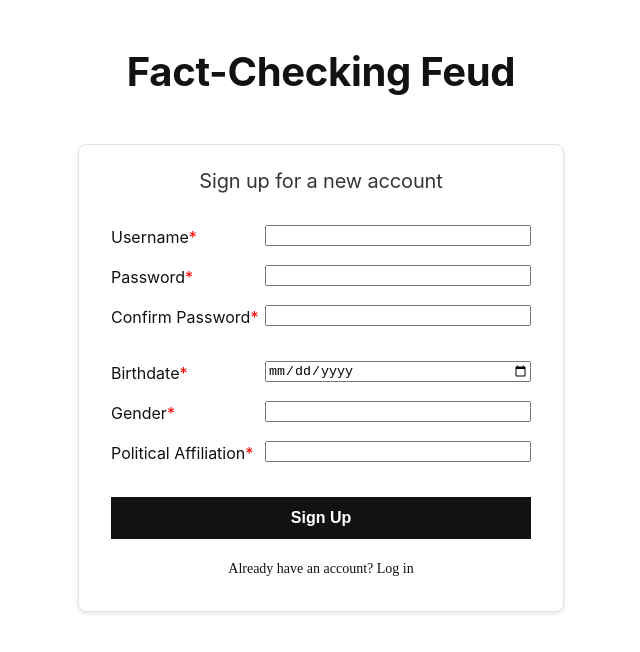
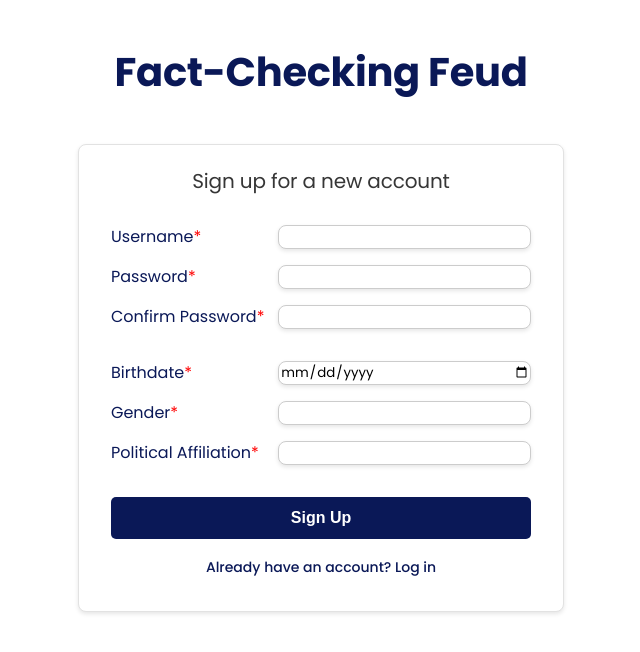
Before and after one commit to alexbadia1/CS567-UI, a React (Vite) app: page /signup in a window 1280 px wide. Shown: the top 652 px of the page, without its empty margins (319-959 px from the left). Built offline with nearby package versions, Linux system fonts and the light colour scheme.

Commit message:
login and sign up styling

```diff
--- a/src/components/Button/index.scss
+++ b/src/components/Button/index.scss
@@ -43,7 +43,9 @@
 }
 
 .primary-button {
-  @include button(rgb(18, 18, 18));
+  // @include button(rgb(18, 18, 18));
+  @include button(#0A1857);
+  border-radius: 5px;
 }
 
 .cancel-button {
--- a/src/index.scss
+++ b/src/index.scss
@@ -1,5 +1,7 @@
+@import url('https://fonts.googleapis.com/css2?family=Montserrat:ital,wght@0,100..900;1,100..900&family=Poppins:ital,wght@0,100;0,200;0,300;0,400;0,500;0,600;0,700;0,800;0,900;1,100;1,200;1,300;1,400;1,500;1,600;1,700;1,800;1,900&display=swap');
 :root {
-  font-family: Inter, system-ui, Avenir, Helvetica, Arial, sans-serif;
+  // font-family: Inter, system-ui, Avenir, Helvetica, Arial, sans-serif;
+  font-family: "Poppins","Montserrat", sans-serif;
   line-height: 1.5;
   font-weight: 400;
 
@@ -13,7 +15,8 @@
 
   --navbar-height: 48px;
   --color-content-secondary: hsla(0, 0%, 21.18%, 1);
-  --color-content-primary: #121212;
+  // --color-content-primary: #121212;
+  --color-content-primary: #0A1857;
   --border-color-primary: #e2e2e2;
 }
 
--- a/src/pages/Login/index.scss
+++ b/src/pages/Login/index.scss
@@ -71,7 +71,7 @@
     &__footer {
       &--login-link {
         color: var(--color-content-primary);
-        font-family: 'Fira Sans';
+        font-family: "Poppins","Montserrat", sans-serif;
         text-decoration: none;
         font-size: 14px;
         &:hover {
--- a/src/pages/Signup/index.scss
+++ b/src/pages/Signup/index.scss
@@ -32,6 +32,7 @@
       box-shadow: 0 2px 4px 0 rgba(0, 0, 0, 0.1);
       border: solid 1px var(--border-color-primary);
       border-radius: 8px;
+      margin-bottom:40px;
 
       &__title {
         font-size: 20px;
@@ -47,6 +48,7 @@
         justify-content: space-between;
         align-items: start;
         color: var(--color-content-primary);
+
 
         &__label {
           font-size: 16px;
@@ -71,7 +73,8 @@
     &__footer {
       &--login-link {
         color: var(--color-content-primary);
-        font-family: 'Fira Sans';
+        // font-family: 'Fira Sans';
+        font-family: "Poppins","Montserrat", sans-serif;
         text-decoration: none;
         font-size: 14px;
         &:hover {
@@ -95,3 +98,19 @@
   width: 100%;
   height: 16px;
 }
+
+
+input[type="password"],input[type="text"],input[type="date"]{
+  margin-left:5%;
+  font-family: "Poppins","Montserrat", sans-serif ;
+  border:1px solid #ccc;
+  border-radius: 8px;
+  box-shadow: 0 2px 4px rgba(0, 0, 0, 0.1);
+  transition: all 0.3s ease-in-out;
+
+  }
+  input[type="text"]:focus,input[type="password"]:focus,input[type="date"]:focus {
+    outline: none;
+    border-color: rgba(0, 0, 0, 0.1);
+    box-shadow: 0 0 8px rgba(0, 0, 0, 0.1)
+  }
```
